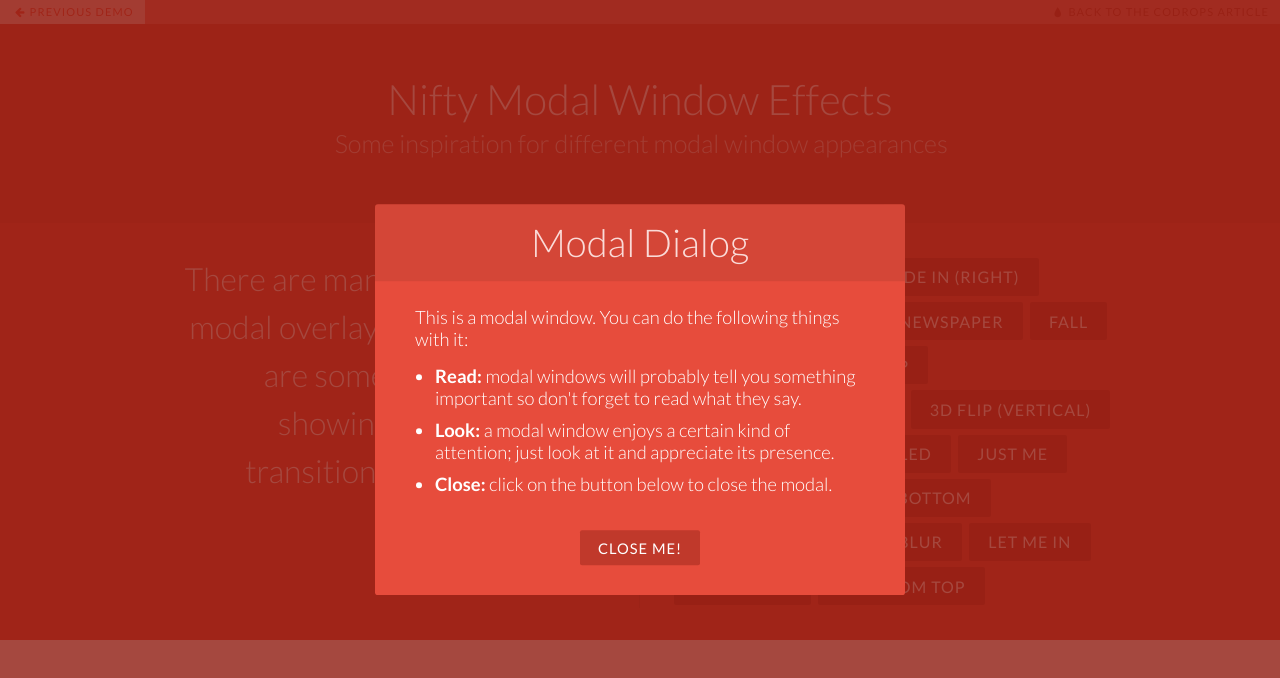
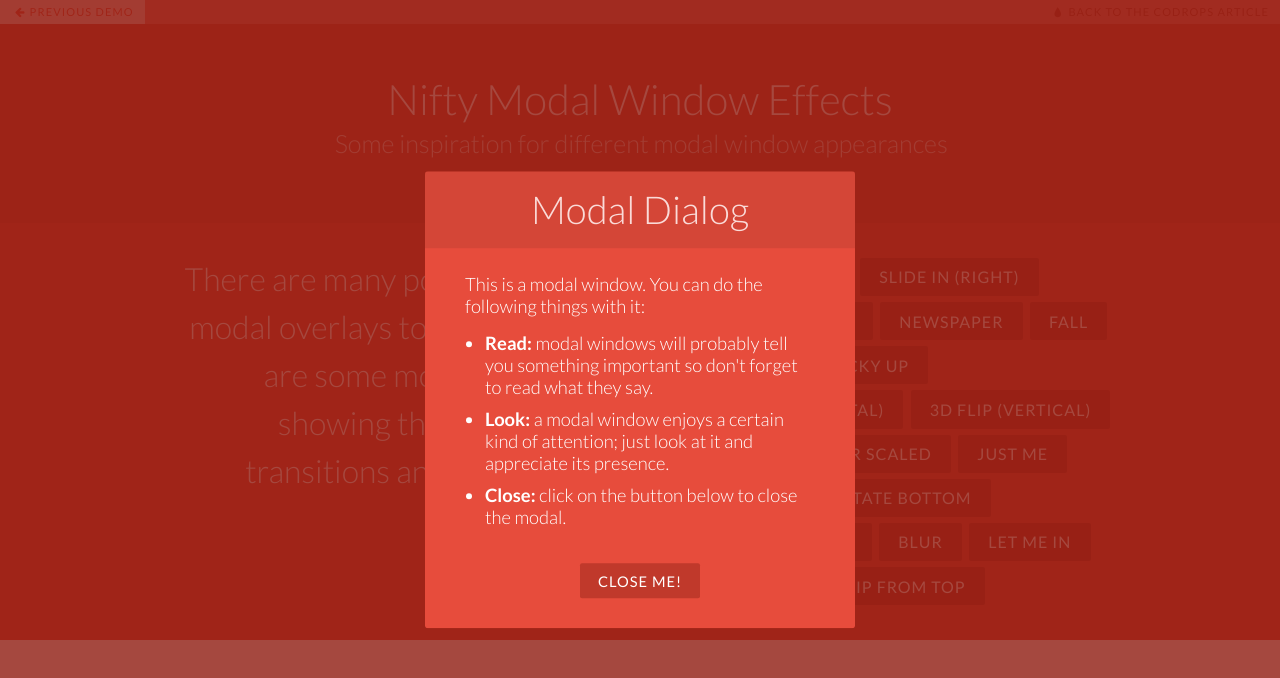
Before and after one commit to Wenchaozou/For2018214, a plain HTML site: page ModalWindowEffects/index.html in a window 1280 px wide. Both pictures are taken after a click on the button "SLIDE IN (RIGHT)". Drawn offline with Linux system fonts and the light colour scheme; no server answers.

Commit message:
Update component.css

```diff
--- a/ModalWindowEffects/css/component.css
+++ b/ModalWindowEffects/css/component.css
@@ -28,7 +28,7 @@ perspective effects (not including the modals and the overlay).
 	top: 50%;
 	left: 50%;
 	width: 50%;
-	max-width: 530px;
+	max-width: 430px;
 	min-width: 320px;
 	height: auto;
 	z-index: 2000;
```
